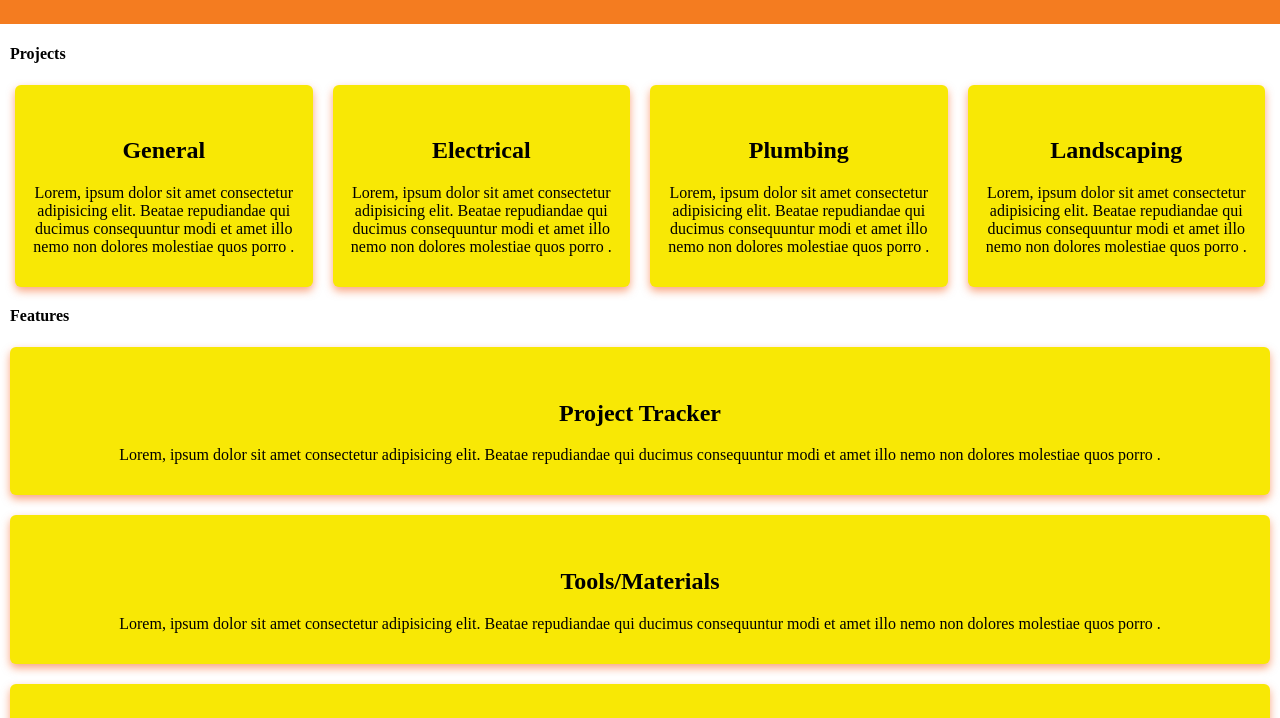
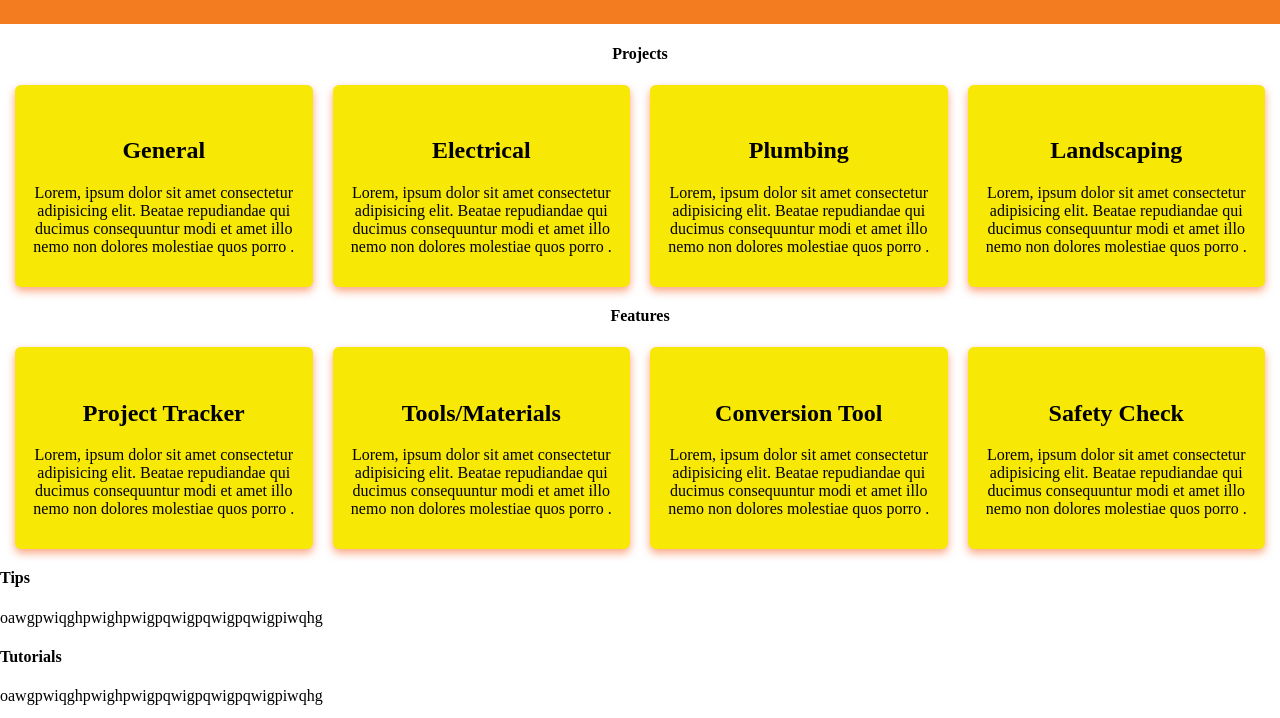
Before and after one commit to ShaunK79/DIYJunkie, a plain HTML site: page Public/index.html in a window 1280 px wide. Shown: the part 662-1380 px from the top of the page. Drawn offline with Linux system fonts and the light colour scheme; files that its build step writes are made by us from their sources; files whose address does not match are found by name.

Commit message:
noticed when looking on dev tools that the main container for projects and features sections are not combined. Trying to find out where its gone wrong. Need to continue tomorrow

```diff
--- a/Public/index.html
+++ b/Public/index.html
@@ -25,6 +25,7 @@
     </nav>
 
     <!-- Hero Section -->
+
     <section id="hero">
       <div class="hero-content">
         <img
@@ -38,10 +39,15 @@
         </div>
       </div>
     </section>
+
     <!-- Projects -->
+
+    <div class="main-container">
+      <!-- start of main container -->
+
       <section id="projects">
-      <h4>Projects</h4>
-      <div id="card-container">
+        <h4 class="subHead">Projects</h4>
+        <!-- <div id="card-container"> -->
         <div class="row">
           <!-- card 1 -->
           <div class="column">
@@ -92,12 +98,16 @@
             </div>
           </div>
         </div>
-      </div>
       </section>
+
+      <!-- Features Section -->
+
       <section id="features">
-      <h4>Features</h4>
-      <div id="card-container">
+        <h4 class="subHead">Features</h4>
+        <!-- <div id="card-container"> -->
+        <div class="row">
           <!-- card 5 -->
+          <div class="column">
             <div class="card">
               <img src="" alt="" />
               <h2>Project Tracker</h2>
@@ -107,7 +117,9 @@
                 dolores molestiae quos porro .
               </p>
             </div>
+          </div>
           <!-- card 6 -->
+          <div class="column">
             <div class="card">
               <img src="" alt="" />
               <h2>Tools/Materials</h2>
@@ -117,7 +129,9 @@
                 dolores molestiae quos porro .
               </p>
             </div>
+          </div>
           <!-- card 7 -->
+          <div class="column">
             <div class="card">
               <img src="" alt="" />
               <h2>Conversion Tool</h2>
@@ -127,7 +141,9 @@
                 dolores molestiae quos porro .
               </p>
             </div>
+          </div>
           <!-- card 8 -->
+          <div class="column">
             <div class="card">
               <img src="" alt="" />
               <h2>Safety Check</h2>
@@ -138,7 +154,13 @@
               </p>
             </div>
           </div>
+        </div>
       </section>
+    </div>
+    <!-- end of main container -->
+
+    <!-- Tips and Tutorials section -->
+
     <section id="tips-tutorials">
       <h4>Tips</h4>
       <p>oawgpwiqghpwighpwigpqwigpqwigpqwigpiwqhg</p>
```
Lines whose indentation alone changed are shown as unchanged.
